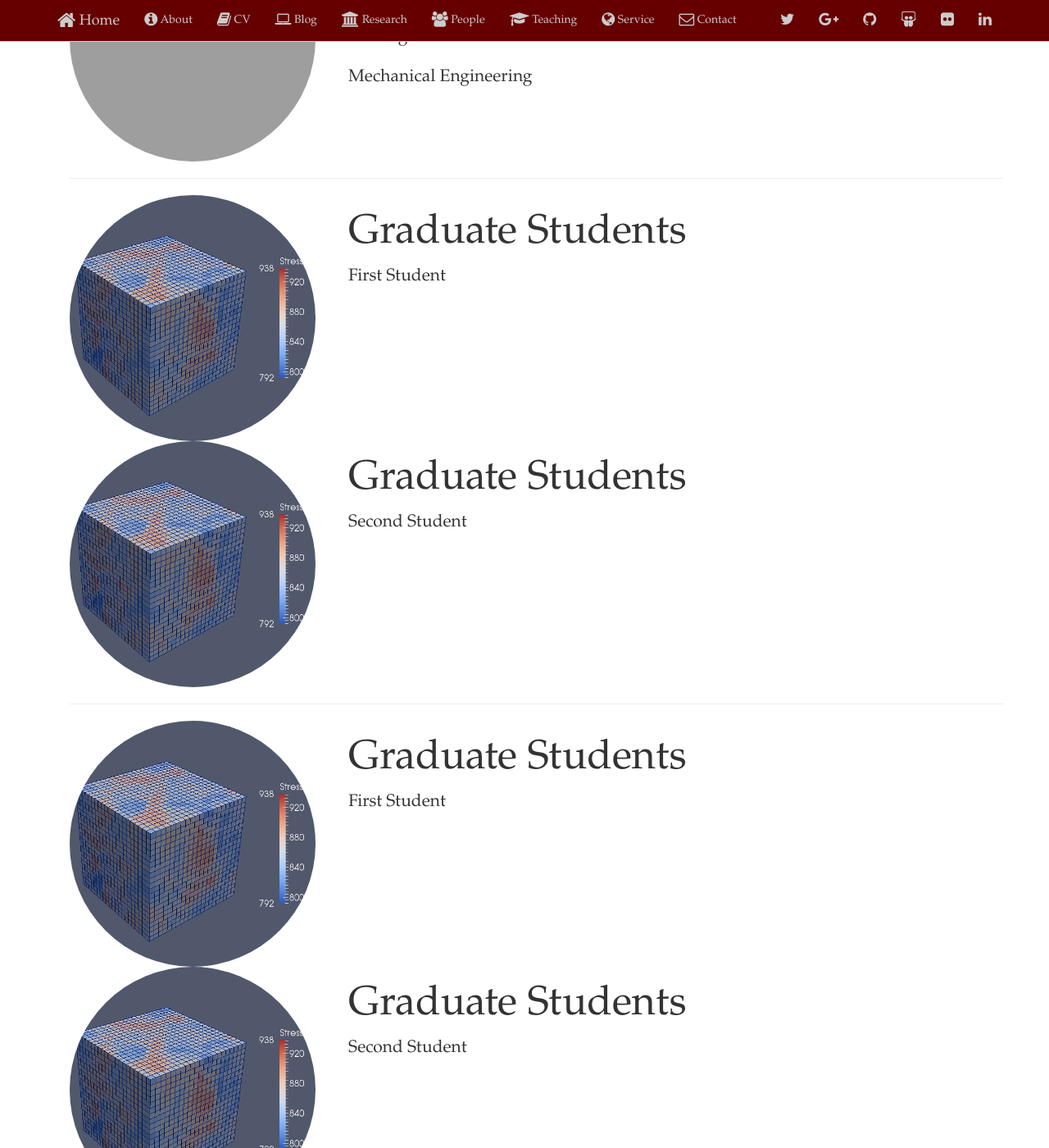
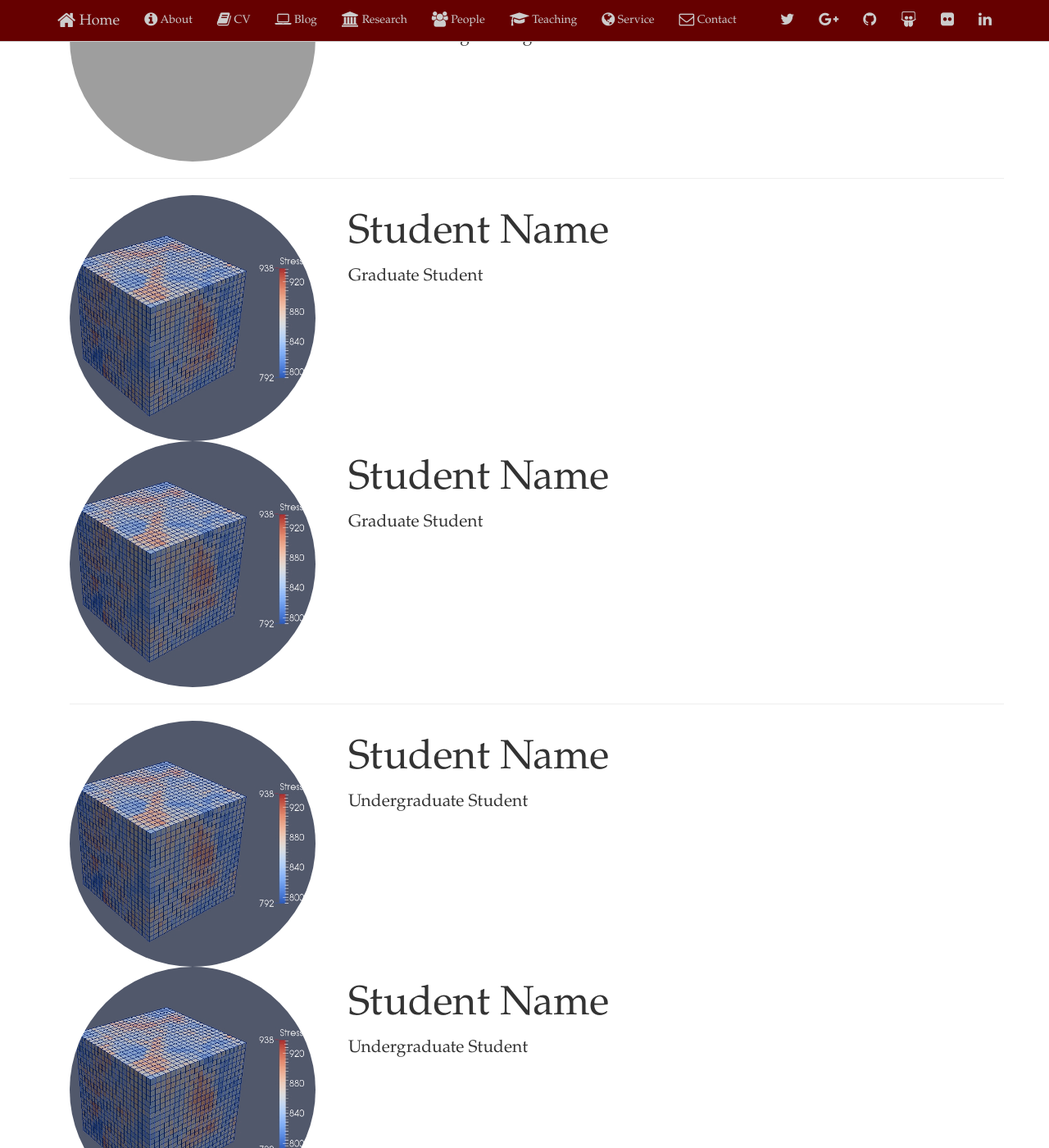
Before and after one commit to mwpriddy/mwpriddy.github.io, a Jekyll site: the page built from members.html, in a window 1280 px wide and 1400 px high, scrolled down 263 px. Shown: the whole window at 82% size. Built offline with Jekyll 4.4.1, drawn with Linux system fonts in a browser that asks for light colours; nearby versions of some CDN libraries; comment, search, counter and statistics services are not loaded; some of the changed text lies outside the part shown; grey boxes are pictures that could not be loaded.

Commit message:
Update members.html

```diff
--- a/members.html
+++ b/members.html
@@ -18,8 +18,7 @@ title: People
         <!-- Principal Investigator -->
         <div class="featurette" id="pi">
             <img class="featurette-image img-circle img-responsive pull-left" src="/images/Close-up_headshot_square.jpg">
-            <h2 class="featurette-heading">Principal Investigator</h2>
-            <p class="lead">Matthew W. Priddy</p>
+            <h2 class="featurette-heading">Matthew W. Priddy</h2>
             <p class="lead">Visiting Assistant Professor</p>
             <p class="lead">Mechanical Engineering</p>
         </div>
@@ -29,14 +28,14 @@ title: People
         <!-- Graduate Students -->
         <div class="featurette" id="grad1">
             <img class="featurette-image img-circle img-responsive pull-left" src="/images/Calc_ElasticModuli_Stress0_square.jpg">
-            <h2 class="featurette-heading">Graduate Students</h2>
-            <p class="lead">First Student</p>
+            <h2 class="featurette-heading">Student Name</h2>
+            <p class="lead">Graduate Student</p>
         </div>
 
         <div class="featurette" id="grad2">
             <img class="featurette-image img-circle img-responsive pull-left" src="/images/Calc_ElasticModuli_Stress0_square.jpg">
-            <h2 class="featurette-heading">Graduate Students</h2>
-            <p class="lead">Second Student</p>
+            <h2 class="featurette-heading">Student Name</h2>
+            <p class="lead">Graduate Student</p>
         </div>
 
         <hr>  <!-- <hr class="featurette-divider"> -->
@@ -44,27 +43,27 @@ title: People
         <!-- Undergraduate Students -->
         <div class="featurette" id="ug1">
             <img class="featurette-image img-circle img-responsive pull-left" src="/images/Calc_ElasticModuli_Stress0_square.jpg">
-            <h2 class="featurette-heading">Graduate Students</h2>
-            <p class="lead">First Student</p>
+            <h2 class="featurette-heading">Student Name</h2>
+            <p class="lead">Undergraduate Student</p>
         </div>
 
         <div class="featurette" id="ug2">
             <img class="featurette-image img-circle img-responsive pull-left" src="/images/Calc_ElasticModuli_Stress0_square.jpg">
-            <h2 class="featurette-heading">Graduate Students</h2>
-            <p class="lead">Second Student</p>
+            <h2 class="featurette-heading">Student Name</h2>
+            <p class="lead">Undergraduate Student</p>
         </div>
 
         <!-- <hr class="featurette-divider"> -->
 
-        <!-- Former Students -->
+	<!-- Former Students -->
         <div class="featurette" id="former1">
-            <img class="featurette-image img-circle img-responsive pull-left" src="/images/Calc_ElasticModuli_Stress0_square.jpg">
+<!--            <img class="featurette-image img-circle img-responsive pull-left" src="/images/Calc_ElasticModuli_Stress0_square.jpg"> -->
             <h2 class="featurette-heading">Graduate Students</h2>
             <p class="lead">First Student</p>
         </div>
 
         <div class="featurette" id="former2">
-            <img class="featurette-image img-circle img-responsive pull-left" src="/images/Calc_ElasticModuli_Stress0_square.jpg">
+<!--            <img class="featurette-image img-circle img-responsive pull-left" src="/images/Calc_ElasticModuli_Stress0_square.jpg"> -->
             <h2 class="featurette-heading">Graduate Students</h2>
             <p class="lead">Second Student</p>
         </div>
```
